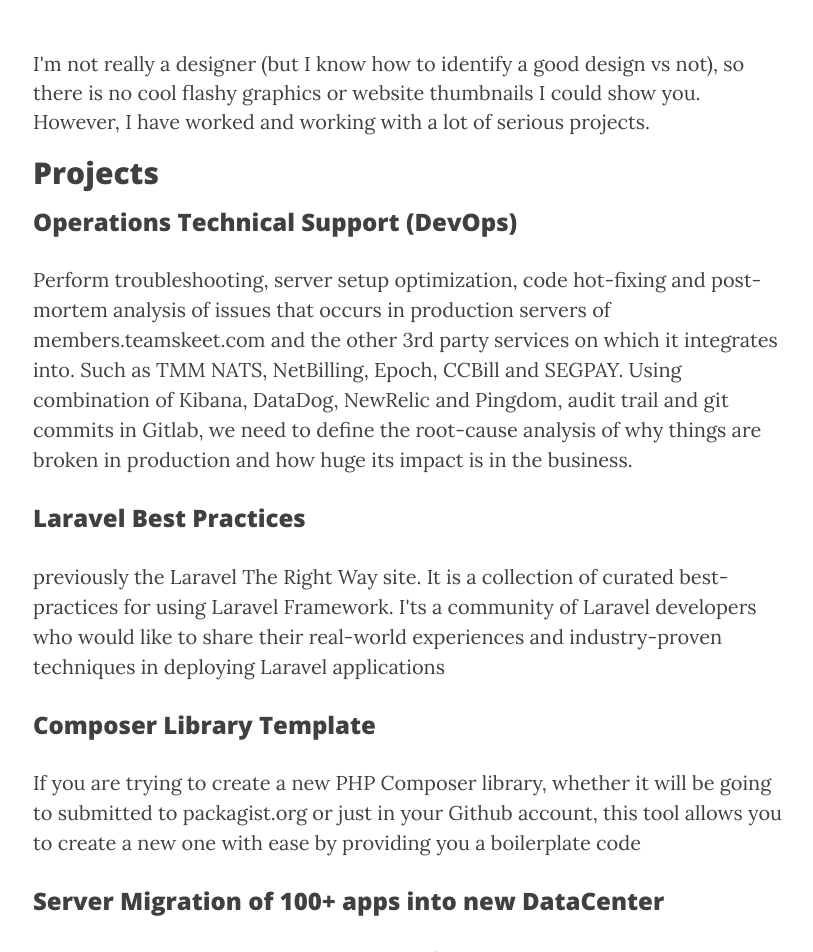
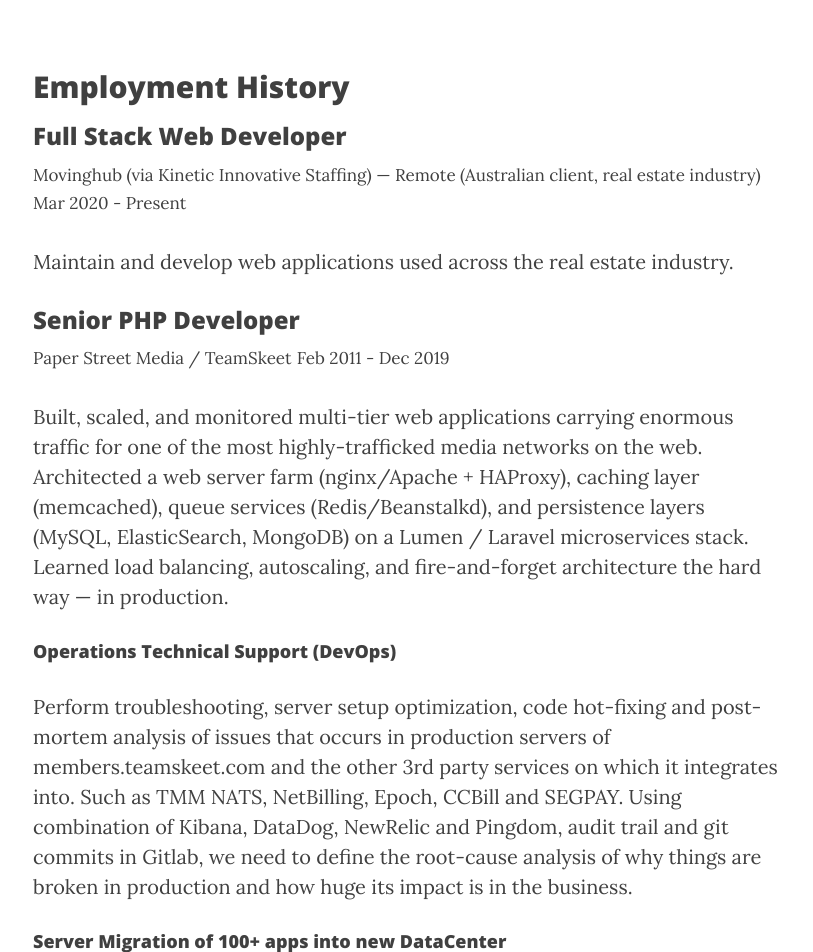
Before and after one commit to buonzz/buonzz.github.io, a Jekyll site: the page built from portfolio.html, in a window 1280 px wide and 1400 px high. Shown: the part 448-1400 px from the top of the window, without its empty margins (232-1045 px from the left). Built offline with Jekyll 4.4.1, drawn with Linux system fonts in a browser that asks for light colours; nearby versions of some CDN libraries; some of the changed lines change nothing that is shown; some of the changed text lies outside the part shown.

Commit message:
clean up portfolio and nest project details under Senior PHP Developer

```diff
--- a/portfolio.html
+++ b/portfolio.html
@@ -4,40 +4,6 @@
 description: "Projects and companies I've worked on"
 header-img: "img/15965818108_2cf5008cfb_k.jpg"
 ---
-
-I'm not really a designer (but I know how to identify a good design vs not), so there is no cool flashy graphics or website thumbnails I could show you. However, I have worked and working with a lot of serious projects.
-
-<h2>Projects</h2>
-
-<h3>Operations Technical Support (DevOps)</h3>
-<p>Perform troubleshooting, server setup optimization, code hot-fixing and post-mortem analysis of issues that occurs in production servers of members.teamskeet.com and the other 3rd party services on which it integrates into. Such as TMM NATS, NetBilling, Epoch, CCBill and SEGPAY. Using combination of Kibana, DataDog, NewRelic and Pingdom, audit trail and git commits in Gitlab, we need to define the root-cause analysis of why things are broken in production and how huge its impact is in the business.</p>
-
-<h3>Laravel Best Practices</h3>
-<p>previously the Laravel The Right Way site. It is a collection of curated best-practices for using Laravel Framework. I'ts a community of Laravel developers who would like to share their real-world experiences and industry-proven techniques in deploying Laravel applications</p>
-
-<h3>Composer Library Template</h3>
-<p>If you are trying to create a new PHP Composer library, whether it will be going to submitted to packagist.org or just in your Github account, this tool allows you to create a new one with ease by providing you a boilerplate code</p>
-
-<h3>Server Migration of 100+ apps into new DataCenter</h3>
-<p>Collaborating with our hosting provider Reflected.net, I'm responsible in creating migration plan by identifying which microservice and application should be moved first by analyzing each app dependency. Strategically aligning schedules and resources required in order to migrate the apps in new datacenter with least possible downtime and low impact to surfers.</p>
-
-<h3>Custom Analytics and Tracking System Using ElasticSearch</h3>
-<p>Built a Laravel Package that allows you to store Clicks, Impressions and Joins data into ElasticSearch Cluster, storing the data in different index per day, distributed into 3 shards. The data is then queried using Aggregrations, utilizing multiple shards (stored in 3 nodes). The design allows high throughput data ingestion as well as high reads in around ~500-900 million to in less than a second.</p>
-
-<h3>Migration of Teamskeet properties to New Hosting Provider</h3>
-
-<p>Collaborated with system administrator on building and setting up the IT infrastructure, including not limited to:
-
-<ul>
-    <li>Provisioning of around 30+ servers, running in Debian OS</li>
-    <li>Identifying and setting up PHP web applications alongside with their respective MySQL Databases</li>
-    <li>Moving NATS installation and setting up MySQL replica cluster</li>
-    <li>Setting up Web Application Firewall and ProxyPass</li>
-    <li>Configuring and Importing email accounts to the new email server</li>
-    <li>Setting up Wowza and cloud storage for media files</li>
-    <li>Refactoring around 100+ apps to use HLS/RTMP stream of videos and moving static assets (js,css,images) to CDN frontend.</li>
-</ul>
-</p>
 
 <h2>Employment History</h2>
 
@@ -52,6 +18,30 @@
 <small>Feb 2011 - Dec 2019</small>
 
 <p>Built, scaled, and monitored multi-tier web applications carrying enormous traffic for one of the most highly-trafficked media networks on the web. Architected a web server farm (nginx/Apache + HAProxy), caching layer (memcached), queue services (Redis/Beanstalkd), and persistence layers (MySQL, ElasticSearch, MongoDB) on a Lumen / Laravel microservices stack. Learned load balancing, autoscaling, and fire-and-forget architecture the hard way &mdash; in production.</p>
+
+<h4>Operations Technical Support (DevOps)</h4>
+<p>Perform troubleshooting, server setup optimization, code hot-fixing and post-mortem analysis of issues that occurs in production servers of members.teamskeet.com and the other 3rd party services on which it integrates into. Such as TMM NATS, NetBilling, Epoch, CCBill and SEGPAY. Using combination of Kibana, DataDog, NewRelic and Pingdom, audit trail and git commits in Gitlab, we need to define the root-cause analysis of why things are broken in production and how huge its impact is in the business.</p>
+
+<h4>Server Migration of 100+ apps into new DataCenter</h4>
+<p>Collaborating with our hosting provider Reflected.net, I'm responsible in creating migration plan by identifying which microservice and application should be moved first by analyzing each app dependency. Strategically aligning schedules and resources required in order to migrate the apps in new datacenter with least possible downtime and low impact to surfers.</p>
+
+<h4>Custom Analytics and Tracking System Using ElasticSearch</h4>
+<p>Built a Laravel Package that allows you to store Clicks, Impressions and Joins data into ElasticSearch Cluster, storing the data in different index per day, distributed into 3 shards. The data is then queried using Aggregrations, utilizing multiple shards (stored in 3 nodes). The design allows high throughput data ingestion as well as high reads in around ~500-900 million to in less than a second.</p>
+
+<h4>Migration of Teamskeet properties to New Hosting Provider</h4>
+
+<p>Collaborated with system administrator on building and setting up the IT infrastructure, including not limited to:
+
+<ul>
+    <li>Provisioning of around 30+ servers, running in Debian OS</li>
+    <li>Identifying and setting up PHP web applications alongside with their respective MySQL Databases</li>
+    <li>Moving NATS installation and setting up MySQL replica cluster</li>
+    <li>Setting up Web Application Firewall and ProxyPass</li>
+    <li>Configuring and Importing email accounts to the new email server</li>
+    <li>Setting up Wowza and cloud storage for media files</li>
+    <li>Refactoring around 100+ apps to use HLS/RTMP stream of videos and moving static assets (js,css,images) to CDN frontend.</li>
+</ul>
+</p>
 
 <h3>PHP Programmer</h3>
 <small>KeyStroke Systems</small>
```
